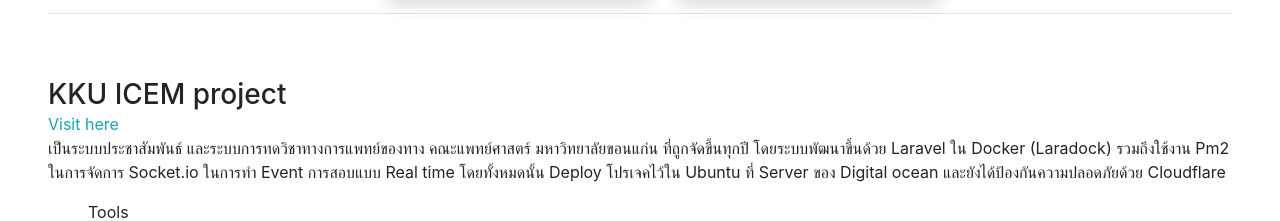
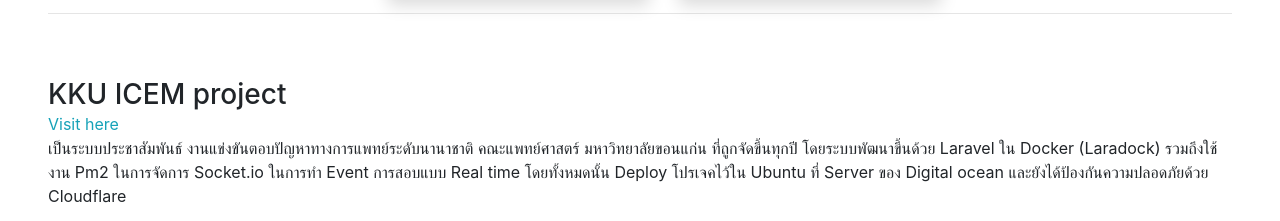
Before and after one commit to rxpoison/rxpoison.github.io, a website with bundled scripts: page index.html in a window 1280 px wide. Shown: the part 5741-5962 px from the top of the page. Built offline with nearby package versions, Linux system fonts and the light colour scheme; a web font is replaced by a local one.

Commit message:
update icem name project

```diff
--- a/index.html
+++ b/index.html
@@ -554,7 +554,7 @@
           <div class="resume-content">
             <h3 class="mb-0">KKU ICEM project</h3>
             <a class="text-info" href="http://kkuicem.com/">Visit here</a>
-            <div class="mb-3">เป็นระบบประชาสัมพันธ์ และระบบการทดวิชาทางการแพทย์ของทาง คณะแพทย์ศาสตร์ มหาวิทยาลัยขอนแก่น ที่ถูกจัดขึ้นทุกปี
+            <div class="mb-3">เป็นระบบประชาสัมพันธ์ งานแข่งขันตอบปัญหาทางการแพทย์ระดับนานาชาติ คณะแพทย์ศาสตร์ มหาวิทยาลัยขอนแก่น ที่ถูกจัดขึ้นทุกปี
               โดยระบบพัฒนาขึ้นด้วย Laravel ใน Docker (Laradock) รวมถึงใช้งาน Pm2 ในการจัดการ Socket.io ในการทำ Event การสอบแบบ Real time โดยทั้งหมดนั้น
               Deploy โปรเจคไว้ใน Ubuntu ที่ Server ของ Digital ocean และยังได้ป้องกันความปลอดภัยด้วย Cloudflare
             </div>
```
